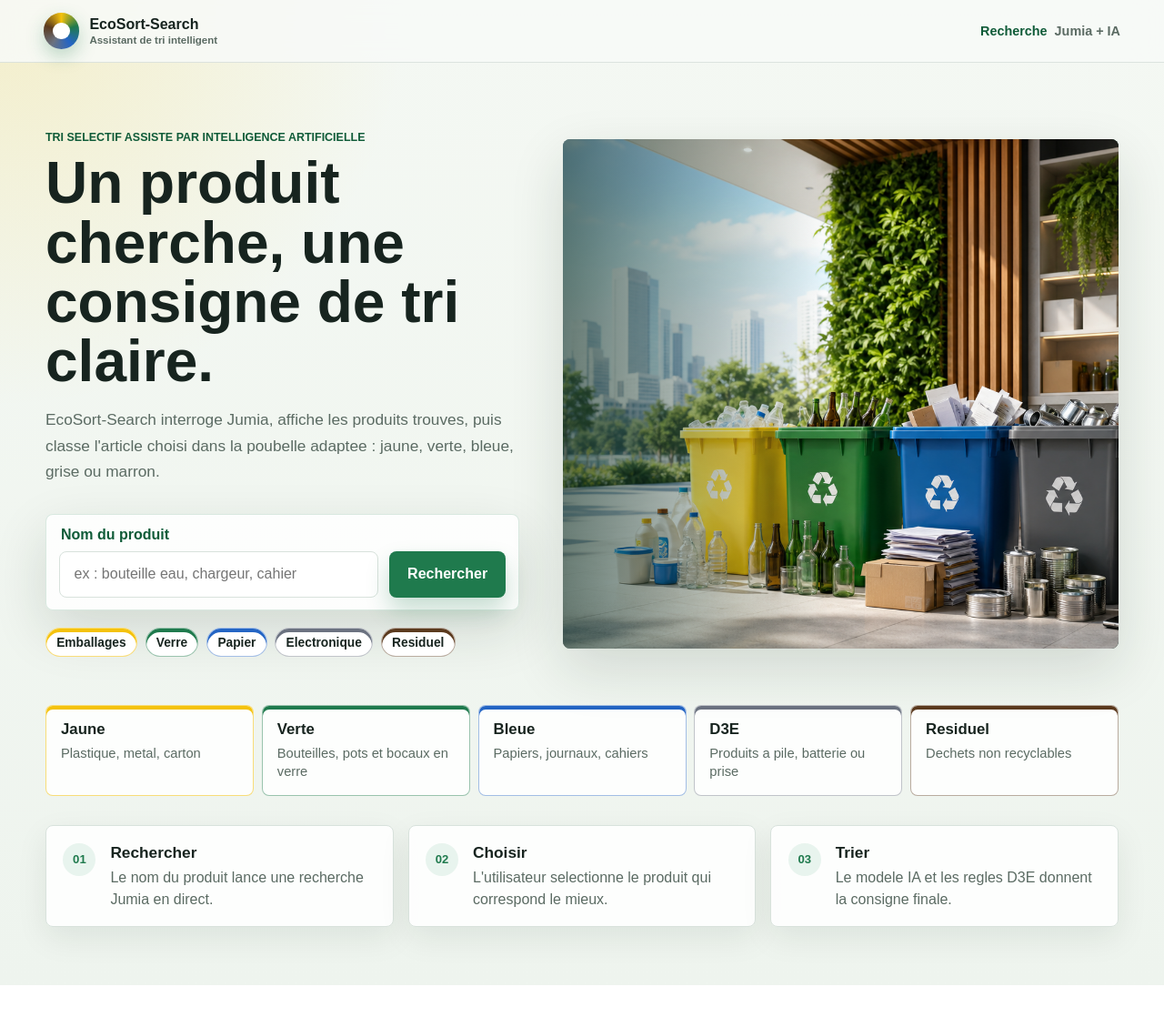
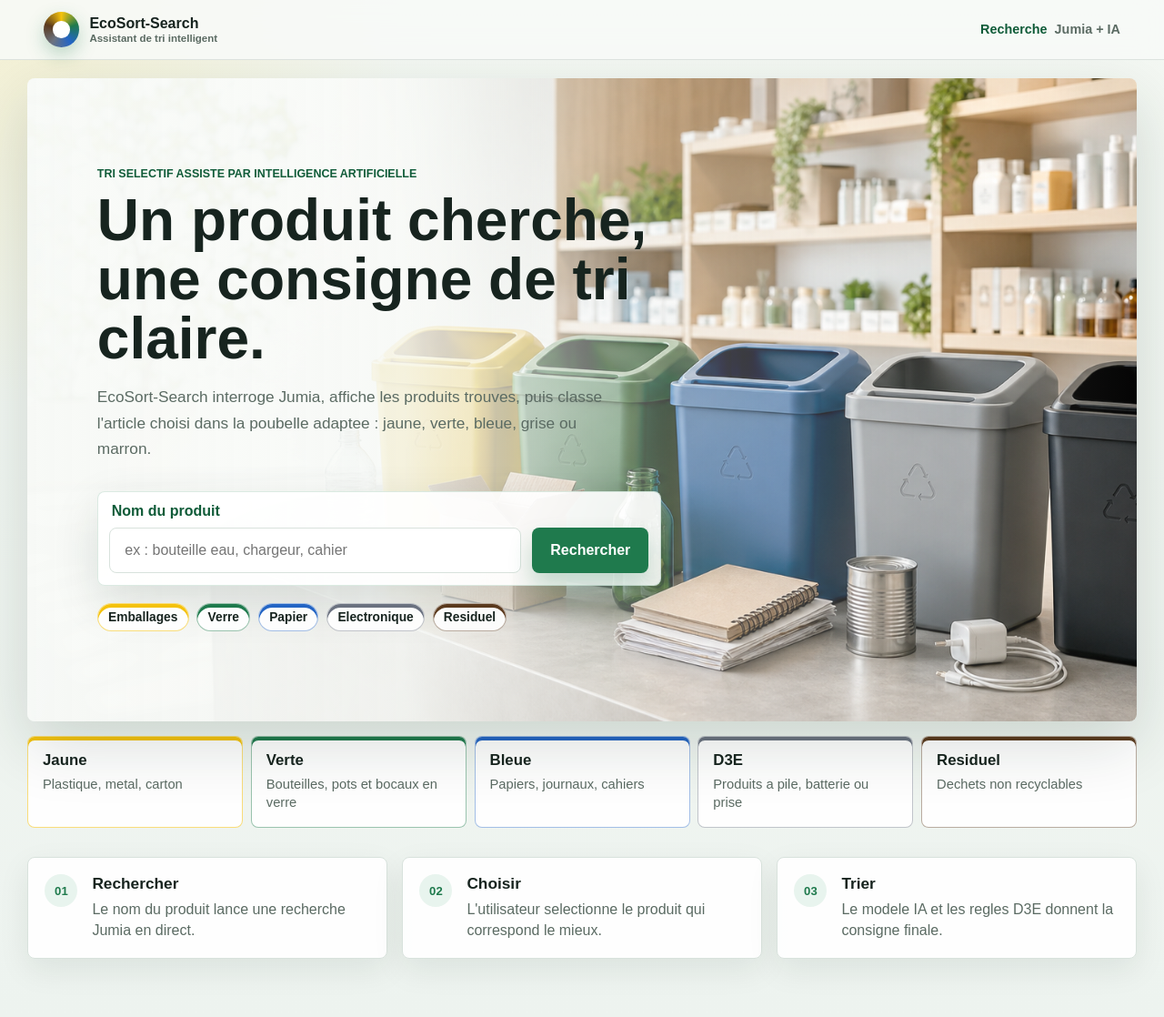
Before and after one commit to hansmano/projet_ecosort_search, a Flask app: page / in a window 1280 px wide. Shown: the whole page at 91% size. Before the commit the page ends 1083 px from the top, so only its background shows below. Run offline with Flask 3, Linux system fonts and the light colour scheme.

Commit message:
Affine le visuel hero de l'interface

```diff
--- a/static/css/style.css
+++ b/static/css/style.css
@@ -1,5 +1,5 @@
 :root {
-  --bg: #eef4ee;
+  --bg: #edf3ef;
   --bg-soft: #f8faf7;
   --surface: #ffffff;
   --surface-strong: #0f2f24;
@@ -12,7 +12,7 @@
   --blue: #2465c4;
   --gray: #6b7280;
   --brown: #5b3a1e;
-  --shadow: 0 22px 60px rgba(18, 42, 31, 0.14);
+  --shadow: 0 24px 70px rgba(18, 42, 31, 0.16);
 }
 
 * {
@@ -24,7 +24,7 @@ body {
   min-height: 100vh;
   font-family: Arial, Helvetica, sans-serif;
   background:
-    radial-gradient(circle at top left, rgba(244, 194, 13, 0.18), transparent 28rem),
+    radial-gradient(circle at top left, rgba(244, 194, 13, 0.14), transparent 28rem),
     linear-gradient(180deg, #f4f8f3 0%, var(--bg) 100%);
   color: var(--text);
 }
@@ -41,7 +41,7 @@ a {
   align-items: center;
   justify-content: space-between;
   gap: 1rem;
-  padding: 0.9rem clamp(1rem, 4vw, 3rem);
+  padding: 0.8rem clamp(1rem, 4vw, 3rem);
   border-bottom: 1px solid rgba(31, 65, 48, 0.12);
   background: rgba(248, 250, 247, 0.88);
   backdrop-filter: blur(14px);
@@ -97,9 +97,9 @@ a {
 }
 
 .page {
-  width: min(1180px, calc(100% - 2rem));
+  width: min(1220px, calc(100% - 2rem));
   margin: 0 auto;
-  padding: 2rem 0 4rem;
+  padding: 1.25rem 0 4rem;
 }
 
 .alerts {
@@ -116,12 +116,17 @@ a {
 }
 
 .hero {
+  position: relative;
   display: grid;
-  grid-template-columns: minmax(0, 0.92fr) minmax(320px, 1.08fr);
-  gap: clamp(1.25rem, 4vw, 3rem);
   align-items: center;
-  min-height: calc(100vh - 7.5rem);
-  padding: 1rem 0 2rem;
+  min-height: min(720px, calc(100vh - 5.8rem));
+  padding: clamp(2rem, 6vw, 5rem);
+  overflow: hidden;
+  border-radius: 8px;
+  background:
+    linear-gradient(90deg, rgba(248, 250, 247, 0.96) 0%, rgba(248, 250, 247, 0.88) 34%, rgba(248, 250, 247, 0.28) 58%, rgba(248, 250, 247, 0.02) 100%),
+    url("../images/ecosort-hero.png") center / cover no-repeat;
+  box-shadow: var(--shadow);
 }
 
 .hero-content,
@@ -132,6 +137,7 @@ a {
 .hero-content {
   position: relative;
   z-index: 1;
+  max-width: 620px;
 }
 
 .eyebrow {
@@ -152,12 +158,12 @@ span {
 
 h1 {
   margin: 0;
-  font-size: clamp(2.25rem, 5vw, 4.85rem);
+  font-size: clamp(2.35rem, 5vw, 5rem);
   line-height: 1.02;
 }
 
 .lead {
-  max-width: 700px;
+  max-width: 590px;
   margin: 1.05rem 0 0;
   color: var(--muted);
   font-size: 1.08rem;
@@ -166,11 +172,11 @@ h1 {
 
 .search-form {
   margin-top: 2rem;
-  padding: 0.85rem;
+  padding: 0.78rem;
   border: 1px solid rgba(31, 122, 77, 0.16);
   border-radius: 8px;
-  background: rgba(255, 255, 255, 0.82);
-  box-shadow: var(--shadow);
+  background: rgba(255, 255, 255, 0.9);
+  box-shadow: 0 18px 50px rgba(18, 42, 31, 0.13);
 }
 
 .search-form label {
@@ -208,10 +214,13 @@ button {
   font-weight: 900;
   cursor: pointer;
   box-shadow: 0 14px 26px rgba(31, 122, 77, 0.24);
+  transition: transform 160ms ease, background 160ms ease, box-shadow 160ms ease;
 }
 
 button:hover {
   background: var(--green-dark);
+  transform: translateY(-1px);
+  box-shadow: 0 18px 34px rgba(31, 122, 77, 0.28);
 }
 
 .hero-tags,
@@ -229,10 +238,11 @@ button:hover {
   padding: 0.45rem 0.7rem;
   border-radius: 999px;
   border: 1px solid rgba(23, 36, 31, 0.12);
-  background: white;
+  background: rgba(255, 255, 255, 0.88);
   color: var(--text);
   font-size: 0.86rem;
   font-weight: 900;
+  backdrop-filter: blur(10px);
 }
 
 .tag.yellow,
@@ -265,33 +275,8 @@ button:hover {
   box-shadow: inset 0 4px 0 var(--brown);
 }
 
-.hero-visual {
-  position: relative;
-  min-height: 560px;
-  border-radius: 8px;
-  overflow: hidden;
-  box-shadow: var(--shadow);
-  background: var(--surface-strong);
-}
-
-.hero-visual::after {
-  content: "";
-  position: absolute;
-  inset: 0;
-  background: linear-gradient(90deg, rgba(15, 47, 36, 0.62), transparent 48%);
-  pointer-events: none;
-}
-
-.hero-visual img {
-  width: 100%;
-  height: 100%;
-  min-height: 560px;
-  object-fit: cover;
-  display: block;
-}
-
 .bin-strip {
-  margin: -0.4rem 0 2rem;
+  margin: 1rem 0 2rem;
 }
 
 .bin-card {
@@ -300,7 +285,13 @@ button:hover {
   padding: 1rem;
   border: 1px solid var(--line);
   border-radius: 8px;
-  background: rgba(255, 255, 255, 0.86);
+  background: rgba(255, 255, 255, 0.9);
+  transition: transform 160ms ease, box-shadow 160ms ease;
+}
+
+.bin-card:hover {
+  transform: translateY(-2px);
+  box-shadow: 0 16px 34px rgba(18, 42, 31, 0.11);
 }
 
 .bin-card strong {
@@ -328,7 +319,7 @@ button:hover {
 .verdict-card {
   border: 1px solid var(--line);
   border-radius: 8px;
-  background: rgba(255, 255, 255, 0.88);
+  background: rgba(255, 255, 255, 0.92);
   box-shadow: 0 12px 34px rgba(18, 42, 31, 0.08);
 }
 
@@ -386,7 +377,7 @@ button:hover {
 }
 
 .product-card:hover {
-  transform: translateY(-3px);
+  transform: translateY(-4px);
   box-shadow: 0 18px 44px rgba(18, 42, 31, 0.14);
 }
 
@@ -550,22 +541,15 @@ dd {
 }
 
 @media (max-width: 900px) {
-  .hero,
   .prediction-layout {
     grid-template-columns: 1fr;
   }
 
   .hero {
     min-height: auto;
-  }
-
-  .hero-visual,
-  .hero-visual img {
-    min-height: 340px;
-  }
-
-  .hero-visual::after {
-    background: linear-gradient(180deg, rgba(15, 47, 36, 0.35), transparent 48%);
+    background:
+      linear-gradient(180deg, rgba(248, 250, 247, 0.98) 0%, rgba(248, 250, 247, 0.9) 58%, rgba(248, 250, 247, 0.28) 100%),
+      url("../images/ecosort-hero.png") center / cover no-repeat;
   }
 
   .workflow {
@@ -589,8 +573,12 @@ dd {
   }
 
   .page {
-    width: min(100% - 1rem, 1180px);
+    width: min(100% - 1rem, 1220px);
     padding-top: 1rem;
+  }
+
+  .hero {
+    padding: 1.25rem;
   }
 
   .search-form {
--- a/templates/index.html
+++ b/templates/index.html
@@ -35,10 +35,6 @@
       <span class="tag brown">Residuel</span>
     </div>
   </div>
-
-  <aside class="hero-visual" aria-label="Illustration EcoSort-Search">
-    <img src="{{ url_for('static', filename='images/ecosort-hero.png') }}" alt="Bacs de tri et produits recyclables">
-  </aside>
 </section>
 
 <section class="bin-strip" aria-label="Categories officielles">
```
Also changed, not shown: static/images/ecosort-hero.png.
